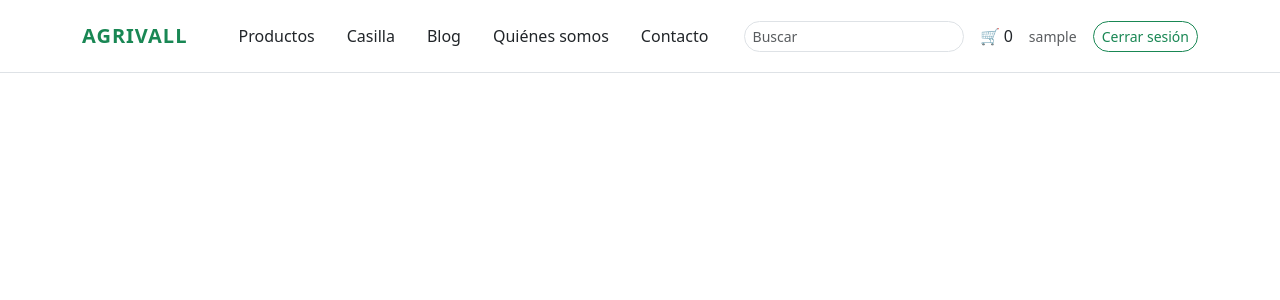
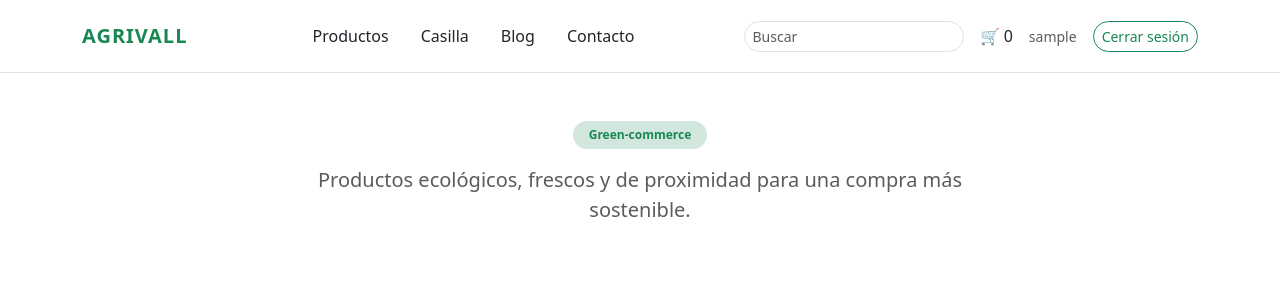
Before and after one commit to mtorpo/django-agrivall, a Django app: page /productos/ in a window 1280 px wide. Shown: the top 300 px of the page. Run offline with Django 5.2, Linux system fonts and the light colour scheme; the visitor is signed in with stand-in values (Sample User, id 1); data that the repository does not hold is empty; some libraries are stand-ins or nearby versions.

Commit message:
small layout additions

```diff
--- a/agrivall/templates/partials/nav.html
+++ b/agrivall/templates/partials/nav.html
@@ -29,11 +29,6 @@
                 <li class="nav-item">
                     <a href="{% url 'blog' %}" class="nav-link text-dark">
                         Blog
-                    </a>
-                </li>
-                <li class="nav-item">
-                    <a href="#" class="nav-link text-dark">
-                        Quiénes somos
                     </a>
                 </li>
                 <li class="nav-item">
--- a/agrivall/templates/productos.html
+++ b/agrivall/templates/productos.html
@@ -19,6 +19,18 @@
 
     <!-- Producto añadido -->
     {% include "partials/producto_added_message.html" %}
+
+    <div class="container py-5 text-center">
+
+        <span class="badge rounded-pill bg-success-subtle text-success px-3 py-2 mb-3">
+            Green-commerce
+        </span>
+
+        <p class="lead text-muted mx-auto" style="max-width: 650px;">
+            Productos ecológicos, frescos y de proximidad para una compra más sostenible.
+        </p>
+
+    </div>
 
     <!-- CARTAS PRODUCTOS -->
     <section class="categoria-lista">
```
